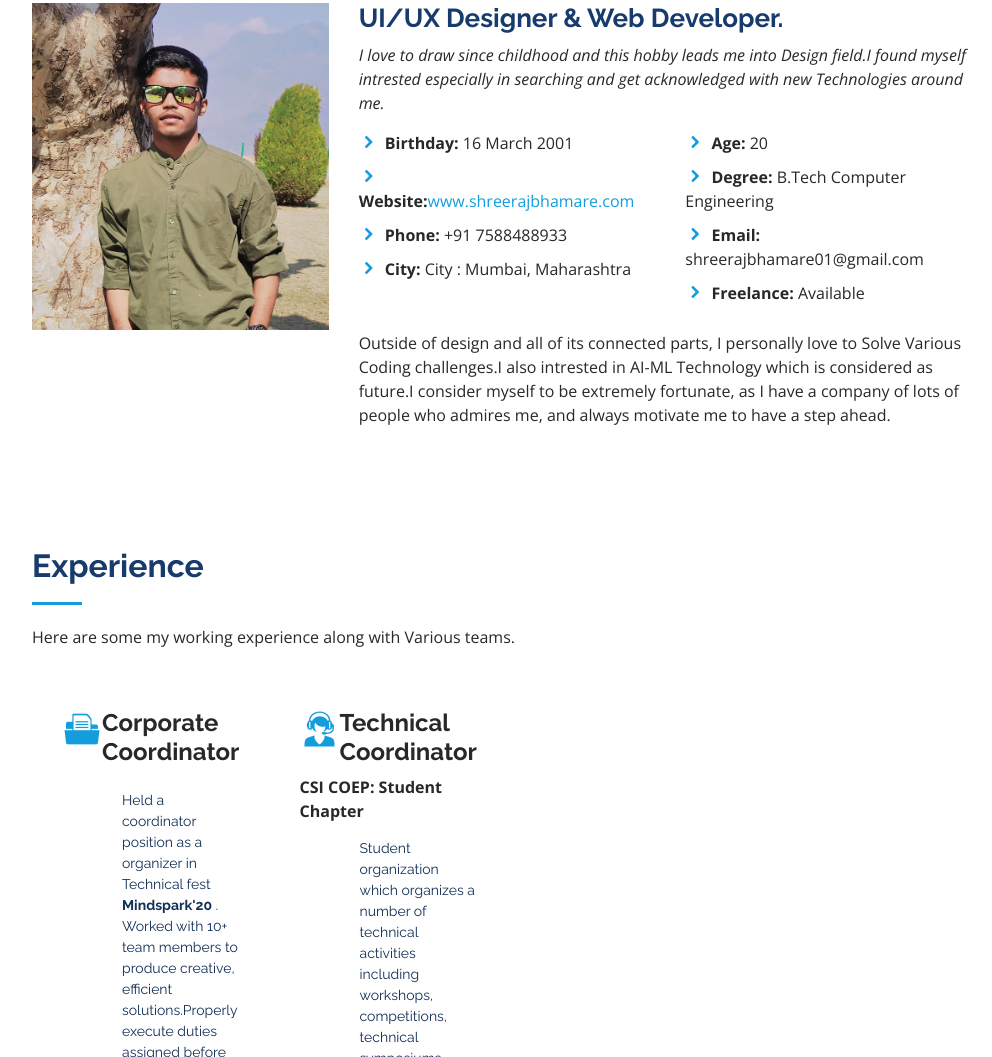
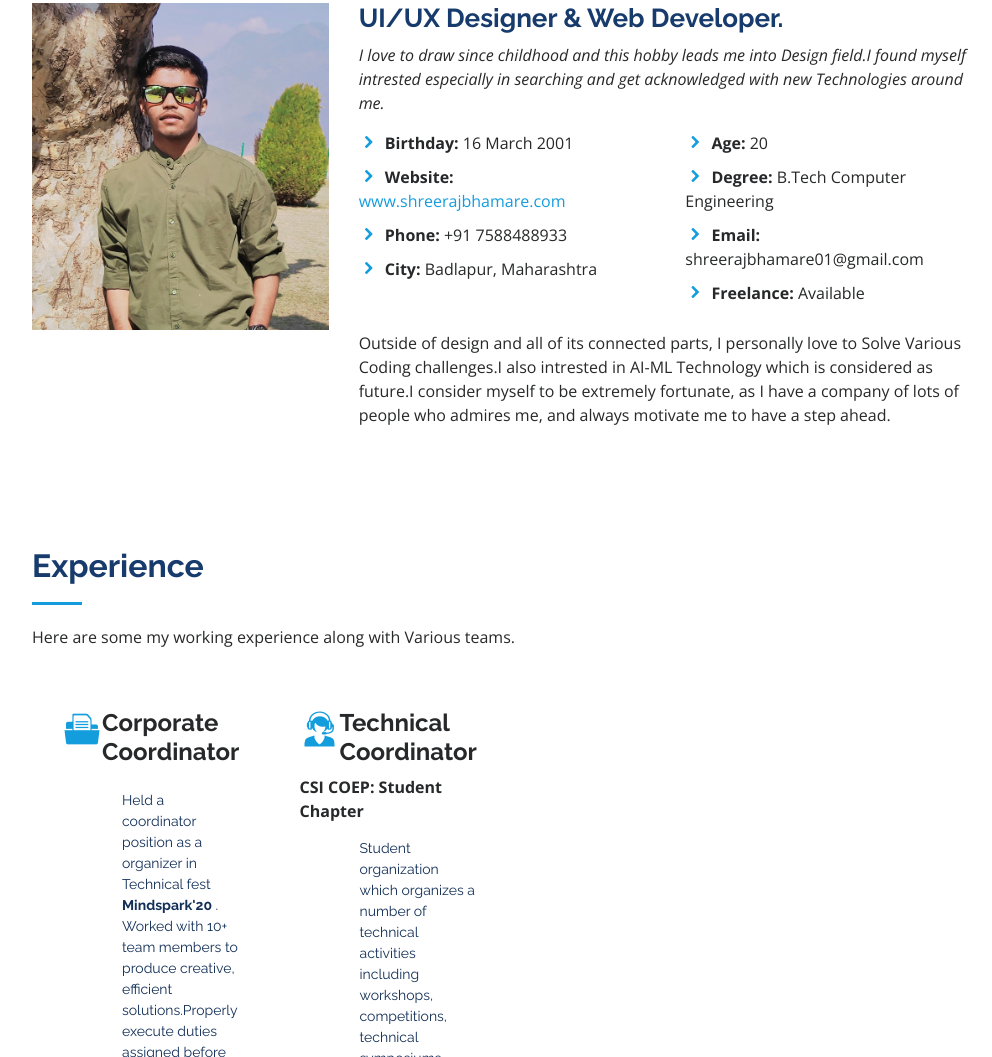
Before and after one commit to shreerajbhamare1603/self-portfolio, a plain HTML site: page index.html in a window 1280 px wide. Shown: the part 1013-2070 px from the top of the page, without its empty margins (283-1275 px from the left). Drawn offline with nearby package versions, Linux system fonts and the light colour scheme.

Commit message:
Grammatical Mistakes resolved

```diff
--- a/index.html
+++ b/index.html
@@ -96,9 +96,9 @@
               <div class="col-lg-6">
                 <ul>
                   <li><i class="icofont-rounded-right"></i> <strong>Birthday:</strong> 16 March 2001</li>
-                  <li><i class="icofont-rounded-right"></i> <strong>Website:</strong><a href="https://shreerajbhamare.netlify.app/">www.shreerajbhamare.com</a></li>
+                  <li><i class="icofont-rounded-right"></i> <strong>Website:</strong><a href="https://shreerajbhamare.netlify.app/"> www.shreerajbhamare.com</a></li>
                   <li><i class="icofont-rounded-right"></i> <strong>Phone:</strong> +91 7588488933</li>
-                  <li><i class="icofont-rounded-right"></i> <strong>City:</strong> City : Mumbai, Maharashtra</li>
+                  <li><i class="icofont-rounded-right"></i> <strong>City:</strong> Badlapur, Maharashtra</li>
                 </ul>
               </div>
               <div class="col-lg-6">
```
